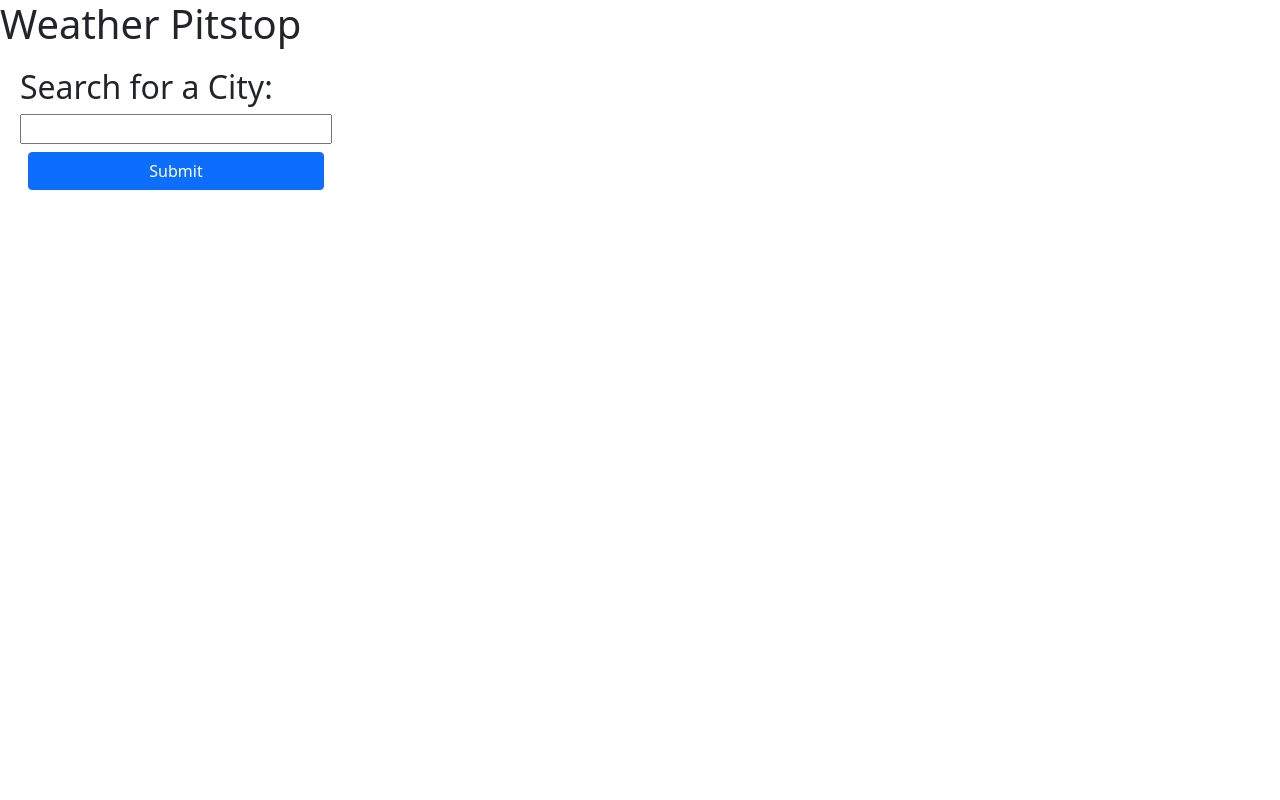
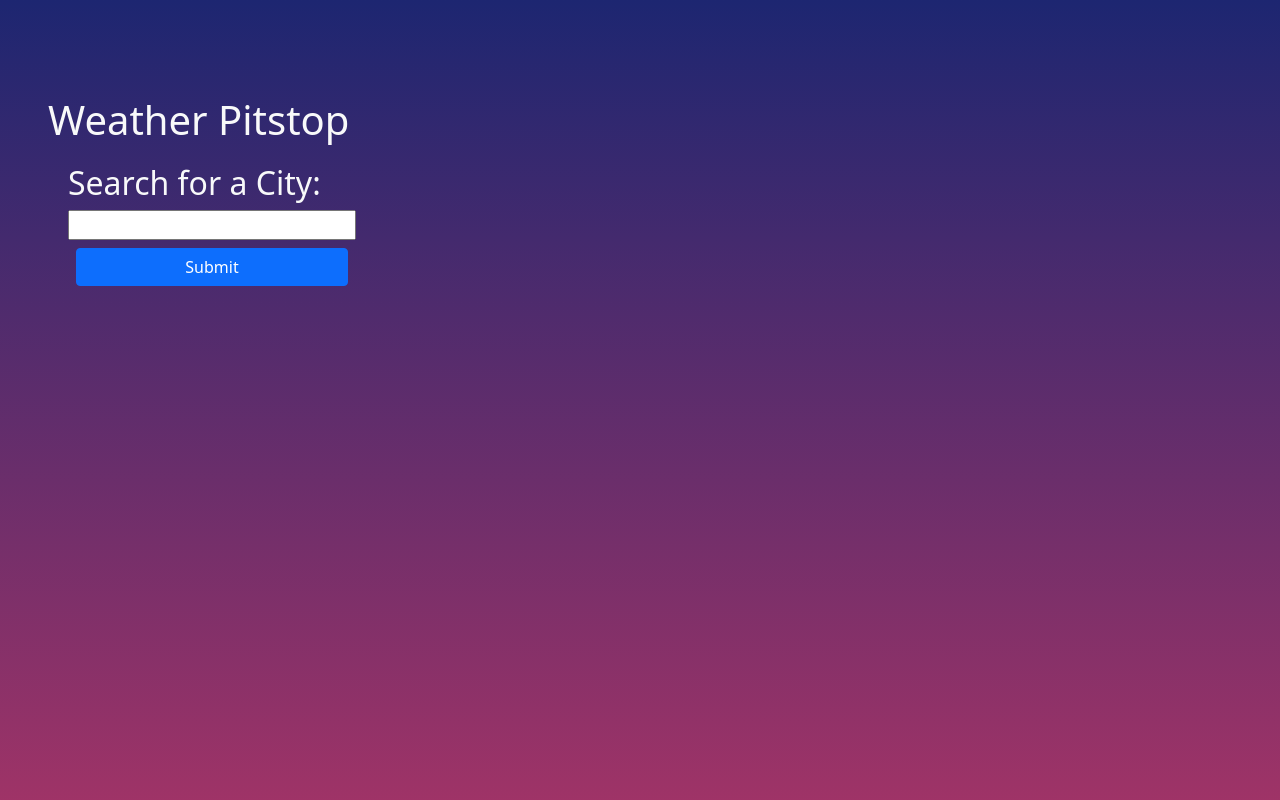
Before and after one commit to sillytsundere/my-weather-spot, a plain HTML site: page index.html in a window 1280 px wide. Shown: the top 800 px of the page. Drawn offline with nearby package versions, Linux system fonts and the light colour scheme.

Commit message:
added more styling to the background and five-day weather cards

```diff
--- a/assets/js/script.js
+++ b/assets/js/script.js
@@ -8,6 +8,8 @@ var cityDisplay = document.getElementById("city-display");
 var displaySearches = document.getElementById("search-history");
 
 $(function () {
+
+  $("body").css("background", "linear-gradient(to top, #C33764 0%, #1D2671 100%)")
 
   function search(event) {
     //prevents reload of page on search submission
@@ -94,7 +96,8 @@ $(function () {
         for (let i = 7; i < 40; i += 8) {
           //create elements
           let card = document.createElement("div");
-          card.classList.add("col", "card", "m-1");
+          card.classList.add("col", "card", "m-1", "border-2", "rounded-3", "border-white");
+          card.setAttribute("style", "background-color: rgba(255, 255, 255, 0); ")
           let cardBody = document.createElement("div");
           cardBody.setAttribute("class", "card-body");
           let date = document.createElement("h5");
--- a/index.html
+++ b/index.html
@@ -7,9 +7,9 @@
         <link rel="stylesheet" href="https://cdn.jsdelivr.net/npm/bootstrap@5.1.3/dist/css/bootstrap.min.css">
         <title>Paige's Weather Place</title>
     </head>
-    <body>
-        <header>
-            <h1>Weather Pitstop</h1>
+    <body class="text-light p-5">
+        <header class="pt-5">
+            <h1 >Weather Pitstop</h1>
         </header>
         <main class="d-flex flex-column flex-md-row min-vh-100 m-3">
             <section id="search" class="col-12 col-md-3 col-lg-3 m-1">
```
